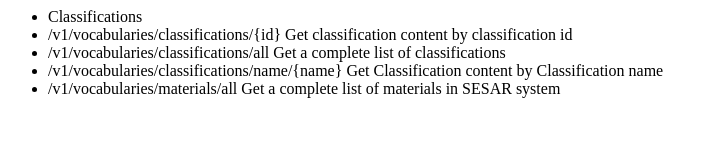
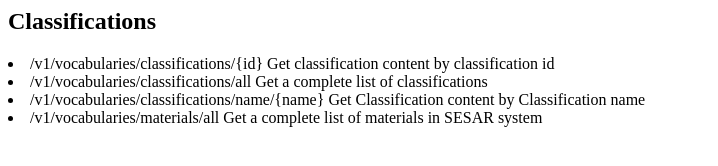
Before and after one commit to GeoSamples/sesar-rest-api, a plain HTML site: page index.html in a window 1280 px wide. Shown: the whole page, without its empty margins (0-718 px from the left). Drawn offline with Linux system fonts and the light colour scheme.

Commit message:
Update index.html

```diff
--- a/index.html
+++ b/index.html
@@ -1,8 +1,8 @@
 <html>
 <body>
 <body>
-<ul>
-<li> Classifications
+
+  <h2> Classifications </h2>
   <li>/v1/vocabularies/classifications/{id}
 Get classification content by classification id</li>
 <li>
@@ -15,7 +15,6 @@
 /v1/vocabularies/materials/all
 Get a complete list of materials in SESAR system</li>
 </li>
-</ul>
 </div>
 </body>
 </html>
```
